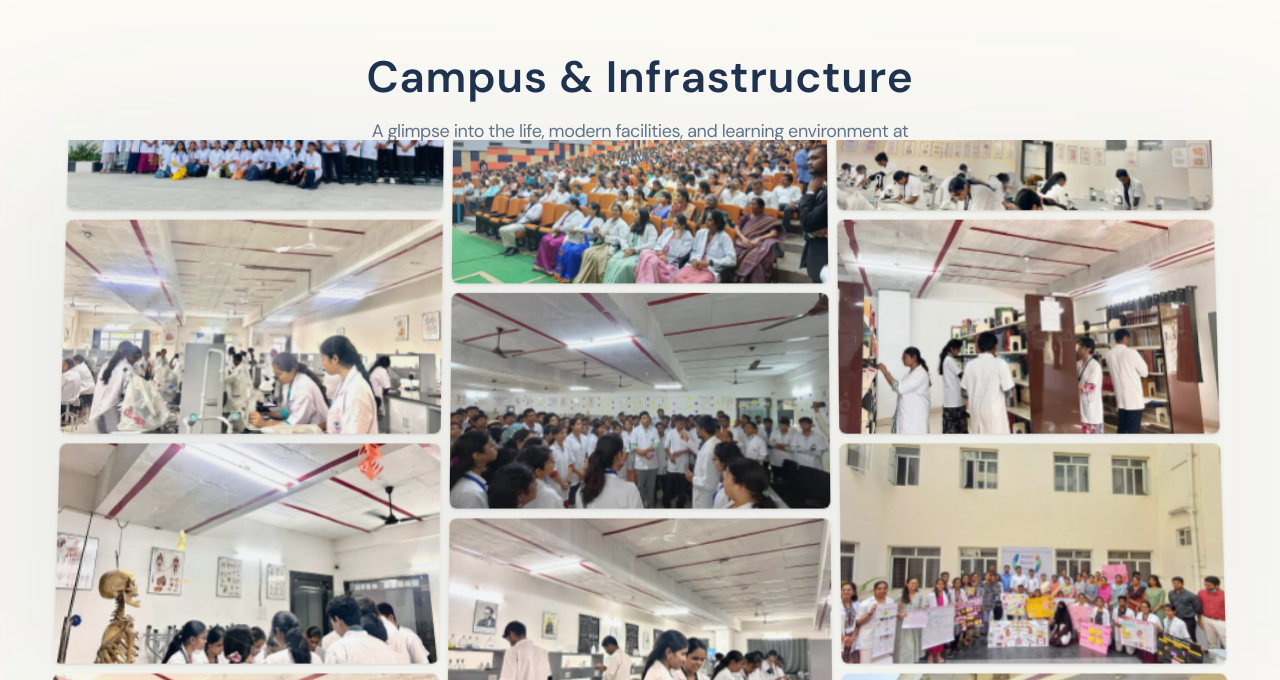
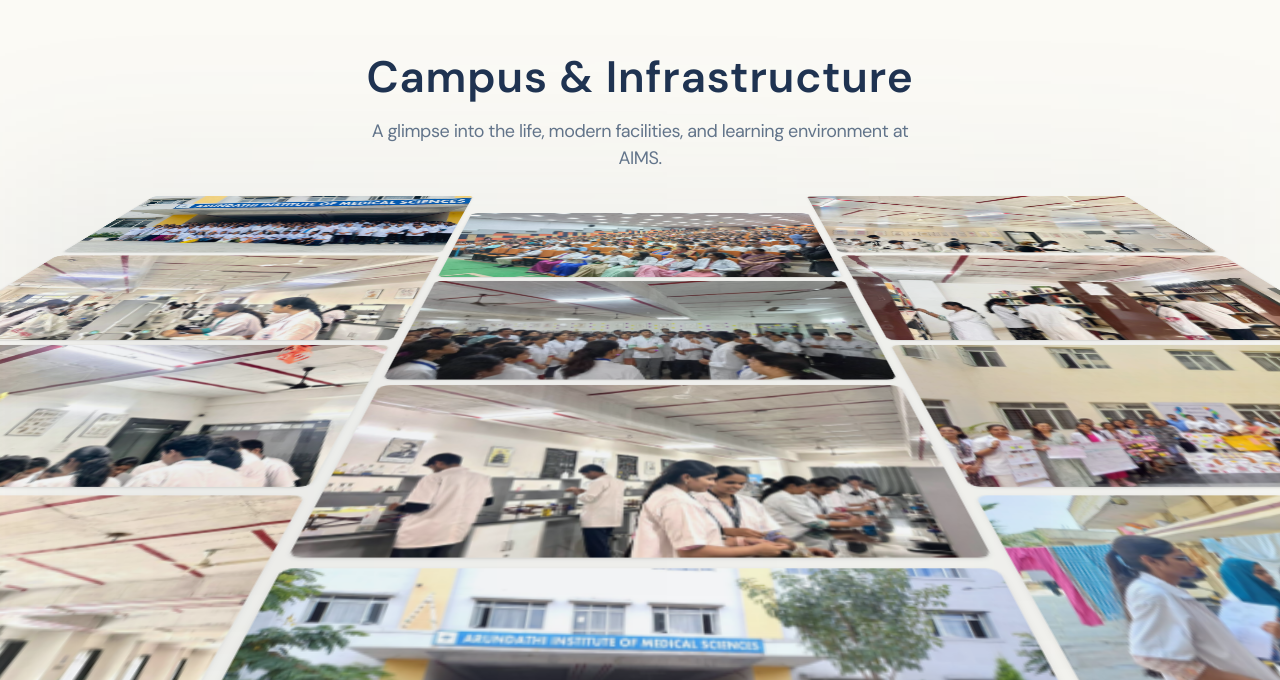
Before and after one commit to lewsishamilton/AIMS, a React (Vite) app: page / in a window 1280 px wide. Shown: the part 2020-2700 px from the top of the page. Built offline with nearby package versions, Linux system fonts and the light colour scheme; a web font is replaced by a local one.

Commit message:
bug fix animation

```diff
--- a/src/components/ui/animated-gallery.tsx
+++ b/src/components/ui/animated-gallery.tsx
@@ -58,7 +58,7 @@ export const ContainerScroll = ({
   const scrollRef = React.useRef<HTMLDivElement>(null)
   const { scrollYProgress } = useScroll({
     target: scrollRef,
-    offset: ["start start", "end end"],
+    offset: ["start 50%", "end end"],
   })
   return (
     <ContainerScrollContext.Provider value={{ scrollYProgress }}>
@@ -105,8 +105,8 @@ export const GalleryContainer = ({
   ...props
 }: React.HTMLAttributes<HTMLDivElement> & HTMLMotionProps<"div">) => {
   const { scrollYProgress } = useContainerScrollContext()
-  const rotateX = useTransform(scrollYProgress, [0, 0.5], [75, 0])
-  const scale = useTransform(scrollYProgress, [0.5, 0.9], [1.2, 1])
+  const rotateX = useTransform(scrollYProgress, [0, 0.3], [75, 0])
+  const scale = useTransform(scrollYProgress, [0.3, 0.85], [1.08, 1])
 
   return (
     <motion.div
@@ -119,6 +119,7 @@ export const GalleryContainer = ({
         scale,
         transformStyle: "preserve-3d",
         perspective: "1000px",
+        transformOrigin: "center top",
         ...style,
       }}
       {...props}
@@ -136,7 +137,7 @@ export const GalleryCol = ({
   ...props
 }: HTMLMotionProps<"div"> & { yRange?: string[] }) => {
   const { scrollYProgress } = useContainerScrollContext()
-  const y = useTransform(scrollYProgress, [0.5, 1], yRange)
+  const y = useTransform(scrollYProgress, [0.3, 1], yRange)
 
   return (
     <motion.div
--- a/src/sections/Home/CampusGallerySection.tsx
+++ b/src/sections/Home/CampusGallerySection.tsx
@@ -12,7 +12,8 @@ import { IMAGES_1, IMAGES_2, IMAGES_3 } from "../../assets/stockImages"
 export const CampusGallerySection: React.FC = () => {
   return (
     <div className="relative bg-white">
-      <ContainerStagger className="relative z-20 -mb-8 place-self-center px-6 pt-12 text-center">
+      {/* Heading placed cleanly above the scroll container */}
+      <ContainerStagger className="relative z-20 place-self-center px-6 pt-12 pb-4 text-center">
         <ContainerAnimated>
           <h2 className="font-['Manrope',sans-serif] text-3xl sm:text-4xl lg:text-[44px] font-semibold leading-[1.15] tracking-[0.02em] text-[#1f3351]">
             Campus & Infrastructure
@@ -35,7 +36,7 @@ export const CampusGallerySection: React.FC = () => {
         }}
       />
 
-      <ContainerScroll className="relative h-[300vh]">
+      <ContainerScroll className="relative h-[250vh]">
         <ContainerSticky className="h-svh flex flex-col justify-center pt-8 pb-4">
           <GalleryContainer className="max-w-[1020px] w-full mx-auto px-3 sm:px-6">
             <GalleryCol yRange={["-10%", "2%"]} className="-mt-2">
```
